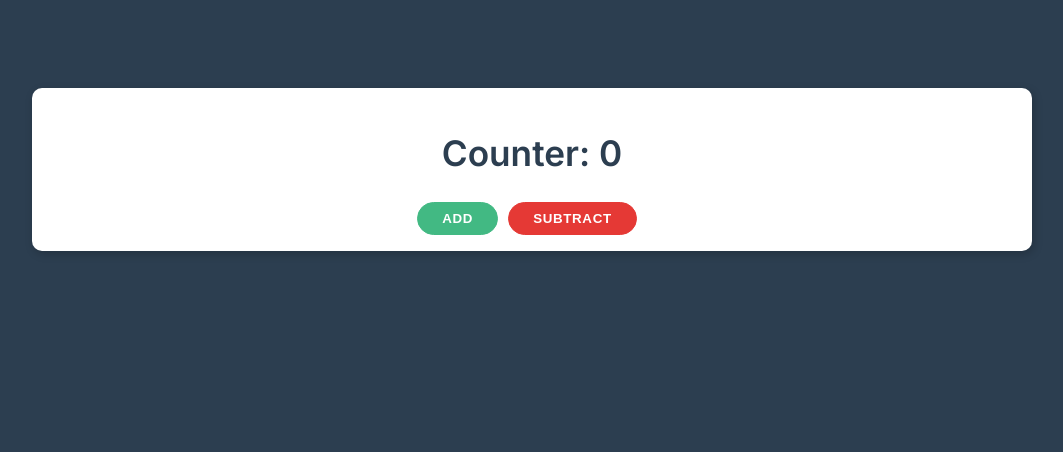
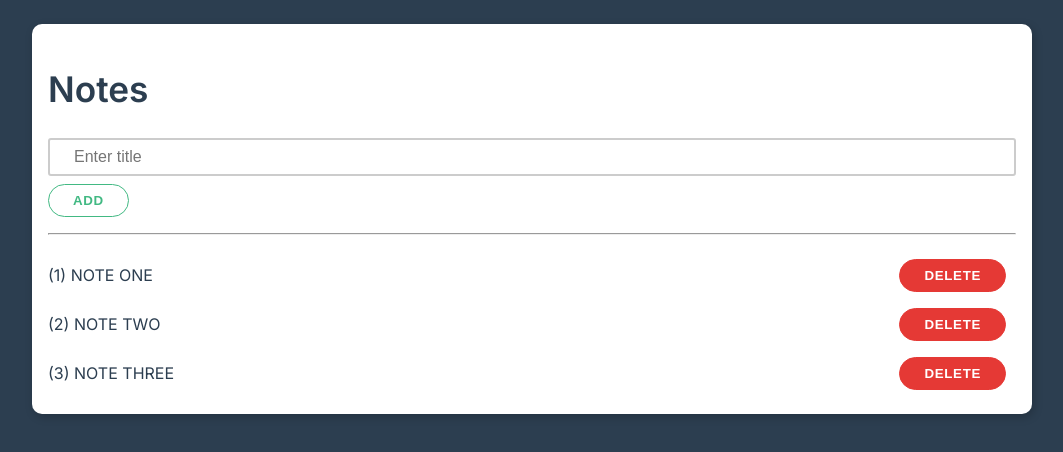
Before and after one commit to pyrih/vue-basics-start, a plain HTML site: page index.html in a window 1280 px wide. Shown: the whole page, without its empty margins (108-1171 px from the left). Drawn offline with nearby package versions, Linux system fonts and the light colour scheme.

```diff
--- a/App.js
+++ b/App.js
@@ -1,10 +1,29 @@
 const App = {
     data() {
         return {
-            counter: 0,
-            title: 'Counter'
+            holder: 'Enter title',
+            title: 'Notes',
+            name: '',
+            notes: ['Note One', 'Note Two', 'Note Three']
+        }
+    },
+    methods: {
+        inputChangeHandler(event) {
+            this.name = event.target.value
+        },
+        addNewNote() {
+            if (this.name !== '') {
+                this.notes.push(this.name)
+                this.name = ''
+            }
+        },
+        removeNote(idx, event) {
+            this.notes.splice(idx, 1)
+        },
+        toUpperCase(item) {
+            return item.toUpperCase()
         }
     }
 }
 
-const app = Vue.createApp(App).mount('#application')
+Vue.createApp(App).mount('#app')
--- a/index.html
+++ b/index.html
@@ -7,13 +7,23 @@
 	<link rel="stylesheet" href="theme.css">
 </head>
 <body>
-		<div class="container pt-5" id="application">
-			<div class="card center">
-				<h1>{{title}}: {{counter}}</h1>
-				<div>
-					<button class="btn primary" v-on:click="counter++">Add</button>
-					<button class="btn danger" v-on:click="counter--">Subtract</button>
+
+<div class="container pt-1" id="app">
+	<div class="card">
+		<h1>{{title}}</h1>
+		<div class="form-control">
+			<input type="text" :placeholder="holder" :value="name"
+				   @input="inputChangeHandler" @keypress.enter="addNewNote"/>
 		</div>
+		<button class="btn" @click="addNewNote">Add</button>
+		<hr/>
+		<ul class="list" v-if="notes.length !== 0">
+			<li class="list-item" v-for="(note, idx) in notes">
+				({{idx + 1}}) {{toUpperCase(note)}}
+				<button class="btn danger" @click="removeNote(idx, $event)">Delete</button>
+			</li>
+		</ul>
+		<div v-else>There are no notes. Please, add the first one.</div>
 	</div>
 </div>
 
```
Lines whose indentation alone changed are shown as unchanged.
